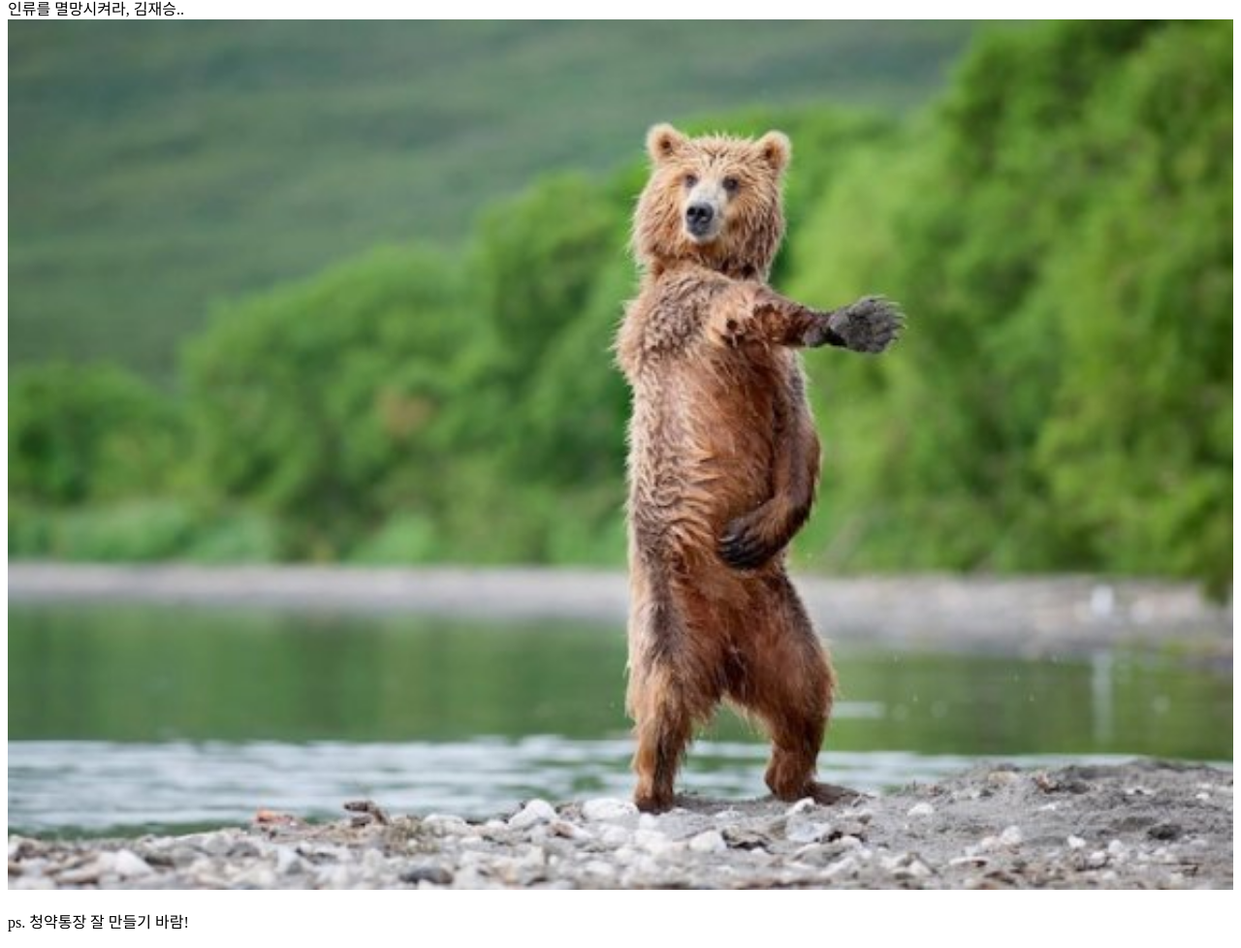
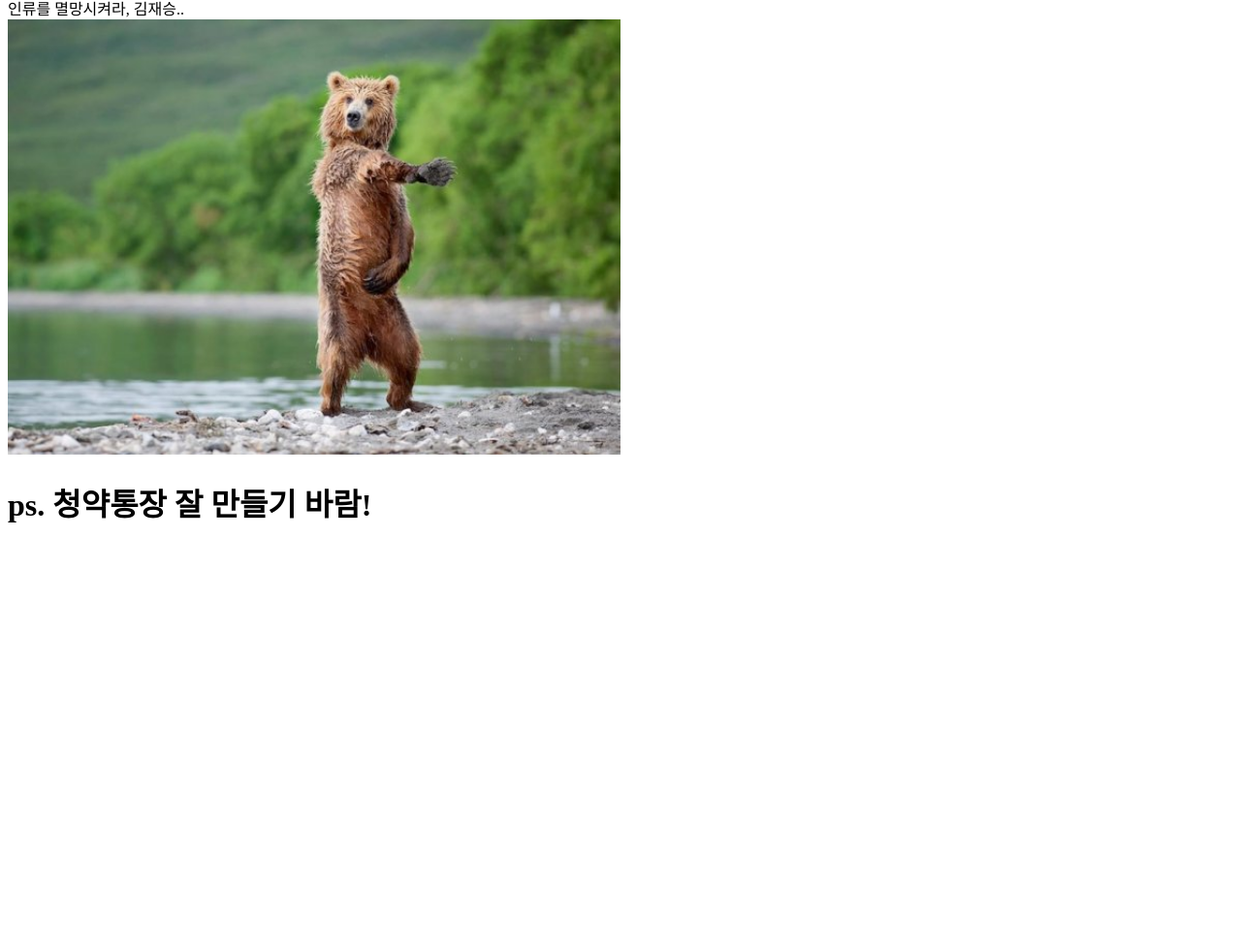
Before and after one commit to gocle11/web1, a plain HTML site: page 4.html in a window 1280 px wide. Shown: the part 329-1307 px from the top of the page at 97% size. After the commit the page ends 902 px from the top, so only its background shows below. Drawn offline with Linux system fonts and the light colour scheme.

Commit message:
약간 수정

```diff
--- a/4.html
+++ b/4.html
@@ -23,6 +23,6 @@
 </body>
 </html>
 
-<img src = "gom.jpg" width = "100%">
+<img src = "gom.jpg" width = "50%">
 
-</p><p>ps. 청약통장 잘 만들기 바람!</p>
+</p><p><h1>ps. 청약통장 잘 만들기 바람!<h1></p>
```
